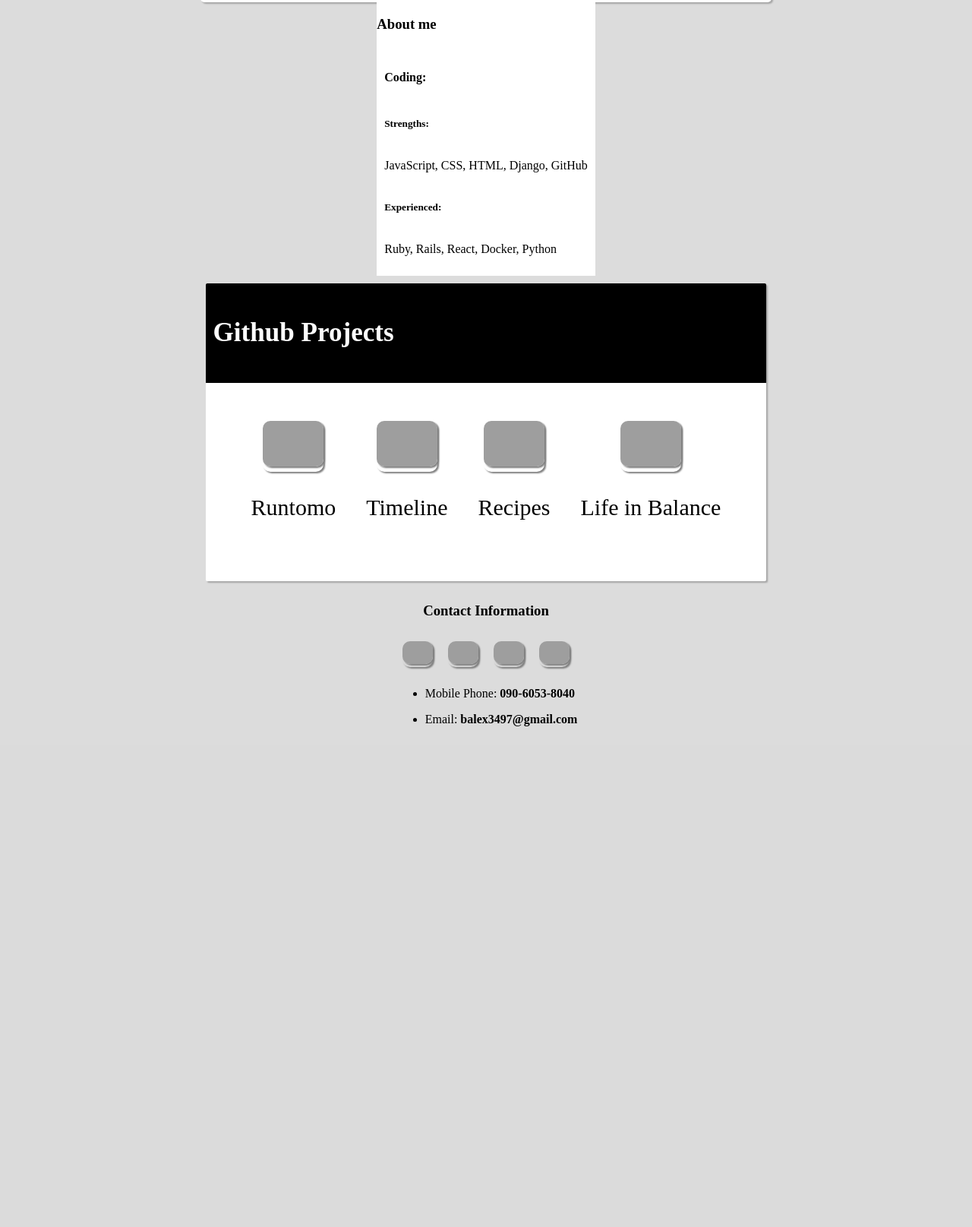
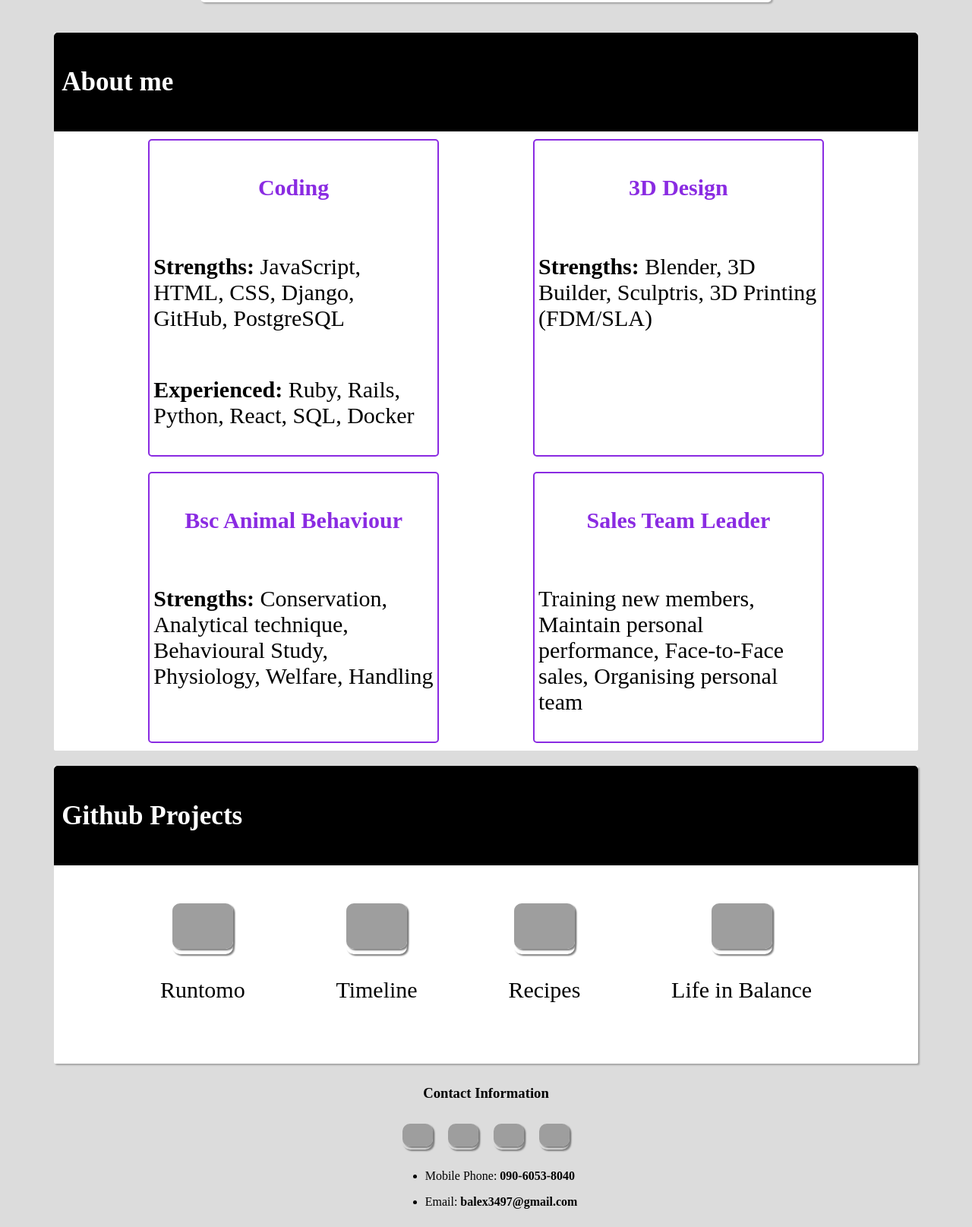
Before and after one commit to AlexBrown4020/portfolio-redo, a PHP site: page / in a window 1280 px wide. Shown: the part 331-1946 px from the top of the page at 76% size. Before the commit the page ends 1287 px from the top, so only its background shows below. Run offline with PHP 8.4, Linux system fonts and the light colour scheme; some libraries are stand-ins or nearby versions; grey boxes are pictures that could not be loaded.

Commit message:
Feat: Realign about page to use card style

```diff
--- a/index.html
+++ b/index.html
@@ -36,11 +36,33 @@
             <h3>About me</h3>
         </div>
         <div class="about-container">
-            <h4>Coding:</h4>
-            <h5>Strengths:</h5>
-            <p>JavaScript, CSS, HTML, Django, GitHub</p>
-            <h5>Experienced:</h5>
-            <p>Ruby, Rails, React, Docker, Python</p>
+            <div class="about-card">
+                <h4 style="color:blueviolet">Coding</h4>
+                <div class="about-topic">
+                    <p><b>Strengths:</b> JavaScript, HTML, CSS, Django, GitHub, PostgreSQL</p>
+                </div>
+                <div class="about-topic">
+                    <p><b>Experienced:</b> Ruby, Rails, Python, React, SQL, Docker</p>
+                </div>
+            </div>
+            <div class="about-card">
+                <h4 style="color:blueviolet">3D Design</h4>
+                <div class="about-topic">
+                    <p><b>Strengths:</b> Blender, 3D Builder, Sculptris, 3D Printing (FDM/SLA)</p>
+                </div>
+            </div>
+            <div class="about-card">
+                <h4 style="color:blueviolet">Bsc Animal Behaviour</h4>
+                <div class="about-topic">
+                    <p><b>Strengths:</b> Conservation, Analytical technique, Behavioural Study, Physiology, Welfare, Handling</p>
+                </div>
+            </div>
+            <div class="about-card">
+                <h4 style="color:blueviolet">Sales Team Leader</h4>
+                <div class="about-topic">
+                    <p>Training new members, Maintain personal performance, Face-to-Face sales, Organising personal team</p>
+                </div>
+            </div>
         </div>
     </section>
 
--- a/style.css
+++ b/style.css
@@ -43,6 +43,7 @@ nav a {
   margin: 10px;
   border-radius: 2px;
   box-shadow: 2px 2px 2px rgb(164, 164, 164);
+  width: 90%;
 }
 
 #project-banner {
@@ -50,8 +51,8 @@ nav a {
   display: flex;
   background-color: black;
   color: white;
-  border-top-left-radius: 2px;
-  border-top-right-radius: 2px;
+  border-top-left-radius: 5px;
+  border-top-right-radius: 5px;
   box-shadow: 2px gray;
 }
 
@@ -183,12 +184,72 @@ nav a {
 #main-about {
   display: flex;
   flex-direction: column;
+  background-color: white;
+  border-radius: 2px;
+  margin: 10px;
+  width: 90%;
+}
+
+#about-banner {
+  display: flex;
   justify-content: left;
-  background-color: white;
+  background-color: black;
+  color: white;
+  border-top-left-radius: 5px 5px;
+  border-top-right-radius: 5px 5px;
+  padding: 10px;
 }
 
 .about-container {
   display: flex;
+  flex-wrap: wrap;
+  flex-direction: row;
+  justify-content: space-evenly;
+  margin-left: 10px;
+  margin-right: 10px;
+  max-width: fit-content;
+}
+
+.about-card {
+  display: flex;
   flex-direction: column;
+  max-width: 33%;
+  border: 2px solid blueviolet;
+  padding: 5px;
   margin: 10px;
+  border-radius: 5px;
+  align-items: center;
 }
+
+.about-topic {
+  display: flex;
+  align-items: center;
+}
+
+@media screen and (max-width: 600px) {
+  #main-about {
+    font-size: 15px;
+    margin-top: 10px;
+  }
+}
+
+@media screen and (min-width: 601px) {
+  #main-about {
+    margin-top: 40px;
+    font-size: 30px;
+  }
+}
+
+@media screen and (max-width: 600px) {
+    #about-container {
+      font-size: 10px;
+      margin: auto;
+    }
+  }
+
+  @media screen and (min-width: 601px) {
+    #about-container {
+      font-size: 25px;
+      margin: auto;
+    }
+  }
```
